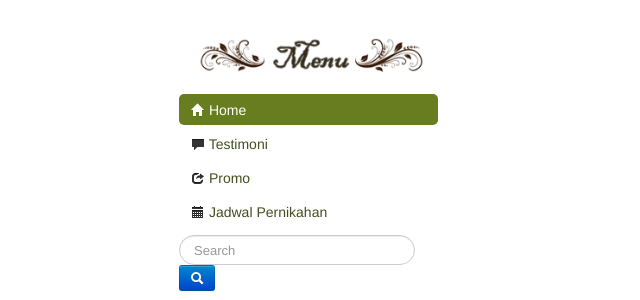
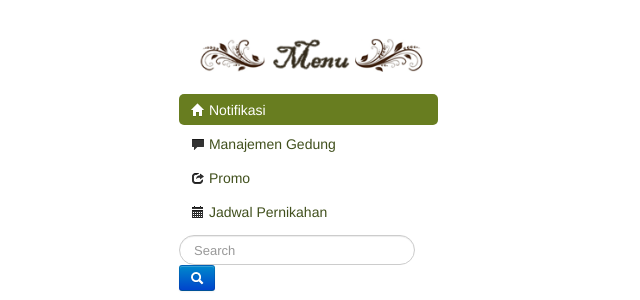
Before and after one commit to ernestina/online-wedding-planner, a PHP site: page /view/head-back.php in a window 1280 px wide. Shown: the part 277-577 px from the top of the page, without its empty margins (0-640 px from the left). Run offline with PHP 8.4, Linux system fonts and the light colour scheme.

Commit message:
Issue 6: Back Office | perbaikan header untuk back office

```diff
--- a/trunk/view/head-back.php
+++ b/trunk/view/head-back.php
@@ -33,8 +33,8 @@
 		<center><img src="../lib/img/menubar.png"></center> <br>
 		<!--sidebar menu-->
 		<ul class="nav nav-pills nav-stacked">
-			<li class="active"><a href="home.php"><i class="icon-home"></i>  Home</a> </li>
-			<li><a href="view-testimoni.php"><i class="icon-comment"></i>  Testimoni</a></li>
+			<li class="active"><a href="daftar-temu.php"><i class="icon-home"></i>  Notifikasi</a> </li>
+			<li><a href="view-gedung.php"><i class="icon-comment"></i>  Manajemen Gedung</a></li>
 			<li><a href="#"><i class="icon-share"></i>  Promo</a></li>
 			<li><a href="aturjadwal.php"><i class="icon-calendar"></i>  Jadwal Pernikahan</a></li>
 
```
